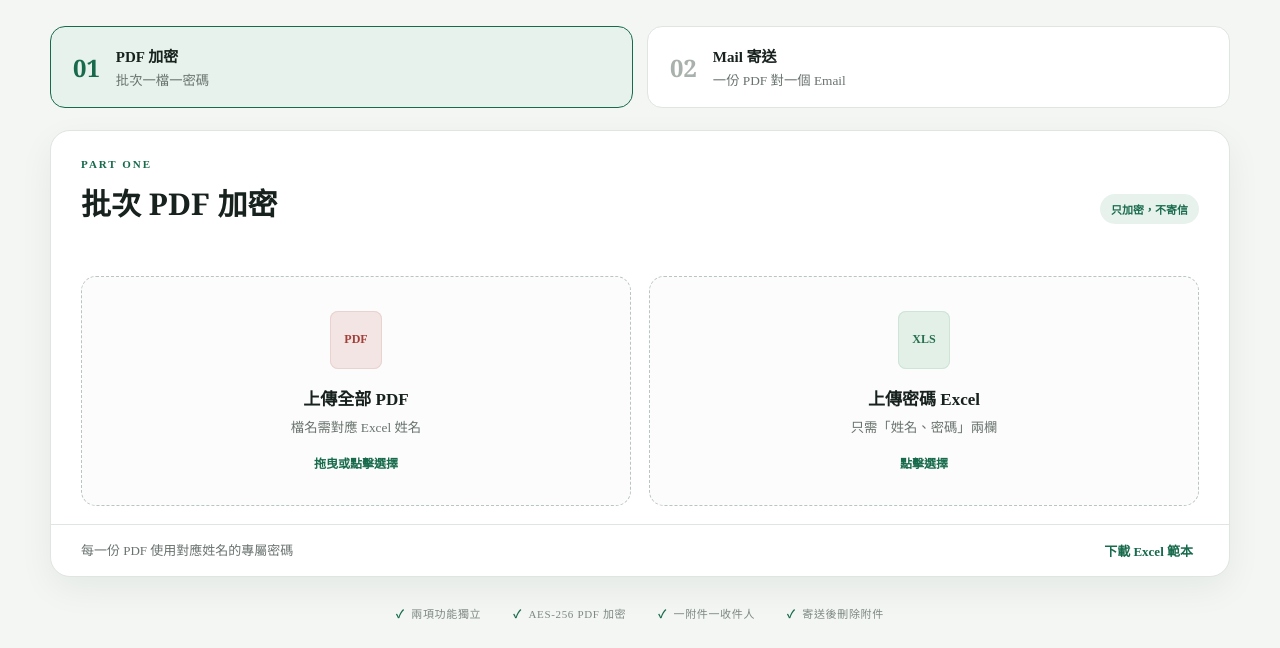
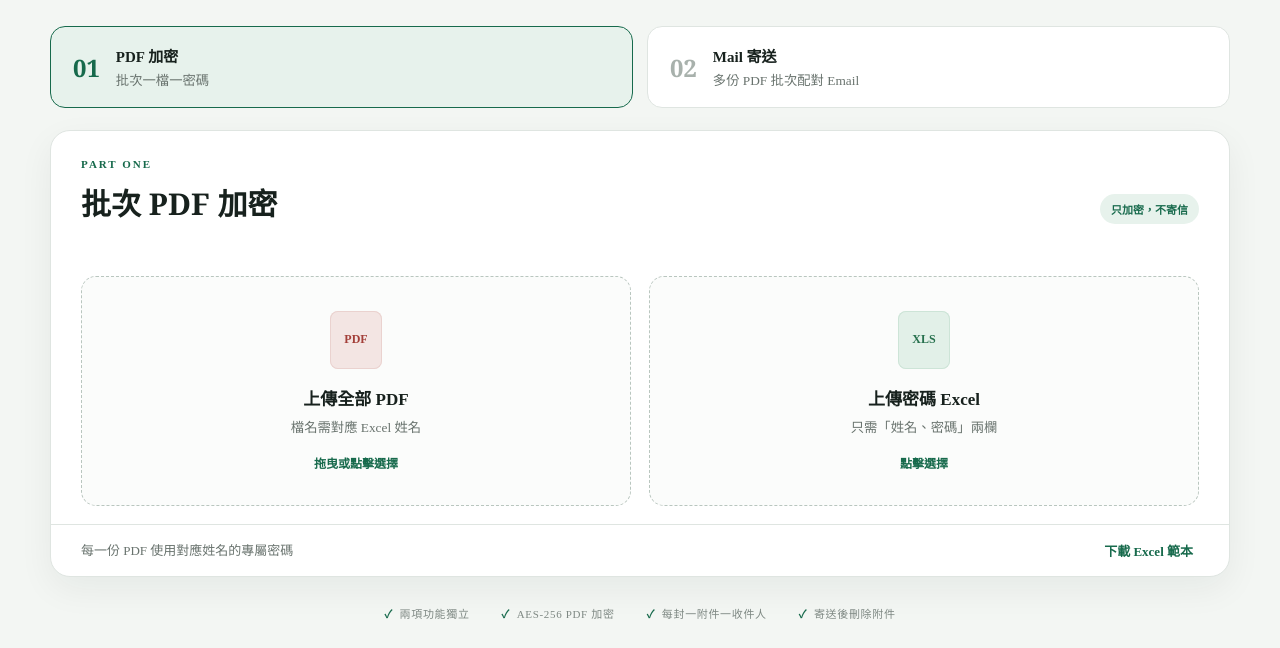
Before and after one commit to Sierra2007/pdf-mailer, a React (Vite) app: page / in a window 1280 px wide. Shown: the part 284-932 px from the top of the page. Built offline with nearby package versions, Linux system fonts and the light colour scheme.

Commit message:
Update button description for mail feature

```diff
--- a/src/Portal.tsx
+++ b/src/Portal.tsx
@@ -10,10 +10,10 @@ export default function Portal() {
       <section className="hero"><p className="eyebrow">PDF ENCRYPTION · SECURE MAIL</p><h1>加密與寄送，分開處理。</h1><p>同一個網頁、兩個獨立功能。需要哪一項就進哪個分頁，不必完成另一套流程。</p></section>
       <nav className="feature-tabs">
         <button className={tab === "encrypt" ? "active" : ""} onClick={() => setTab("encrypt")}><b>01</b><span><strong>PDF 加密</strong><small>批次一檔一密碼</small></span></button>
-        <button className={tab === "mail" ? "active" : ""} onClick={() => setTab("mail")}><b>02</b><span><strong>Mail 寄送</strong><small>一份 PDF 對一個 Email</small></span></button>
+        <button className={tab === "mail" ? "active" : ""} onClick={() => setTab("mail")}><b>02</b><span><strong>Mail 寄送</strong><small>多份 PDF 批次配對 Email</small></span></button>
       </nav>
       {tab === "encrypt" ? <EncryptionTab /> : <SingleMailTab />}
-      <footer><span>兩項功能獨立</span><span>AES-256 PDF 加密</span><span>一附件一收件人</span><span>寄送後刪除附件</span></footer>
+      <footer><span>兩項功能獨立</span><span>AES-256 PDF 加密</span><span>每封一附件一收件人</span><span>寄送後刪除附件</span></footer>
     </div>
   </main>;
 }
```
